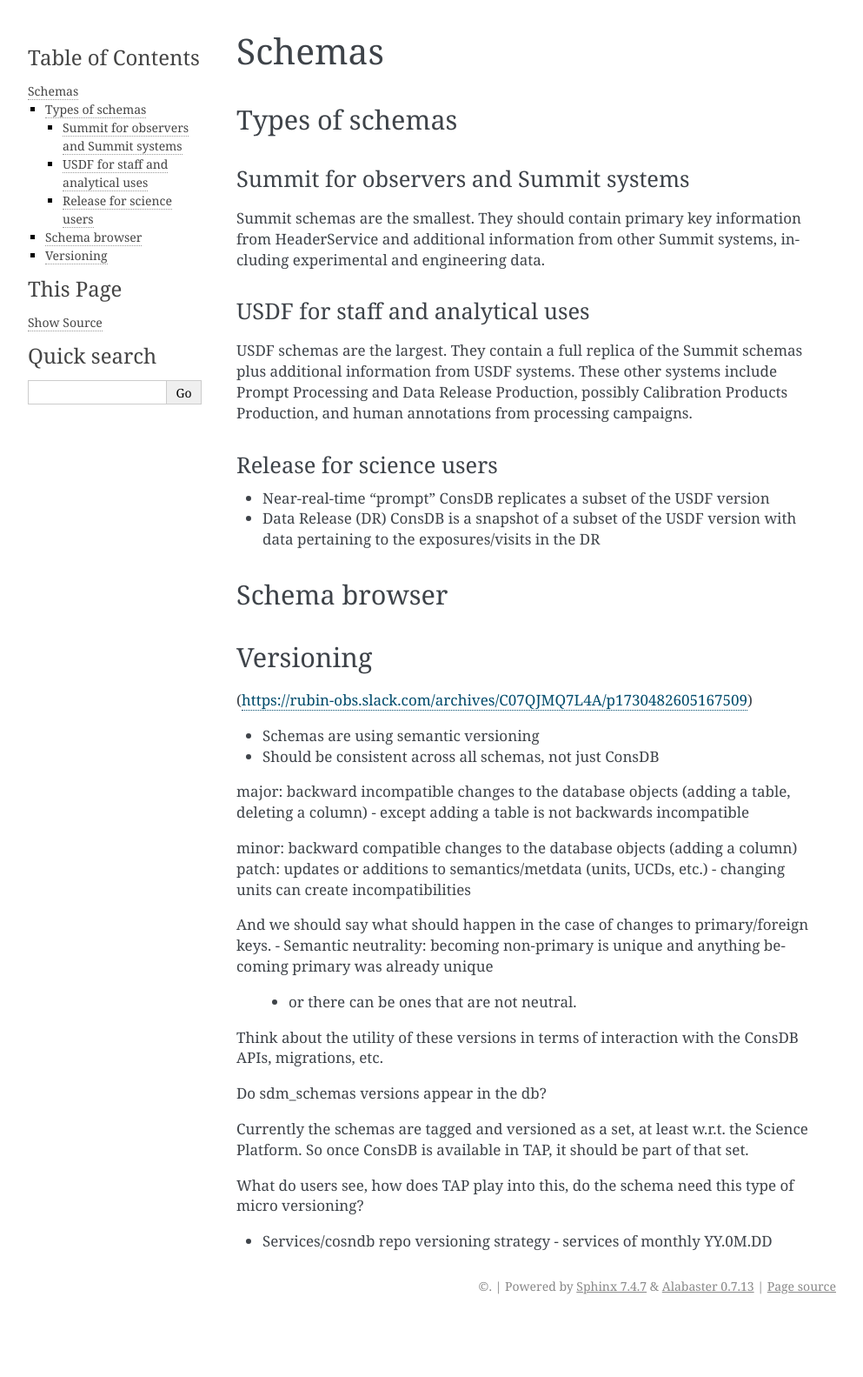
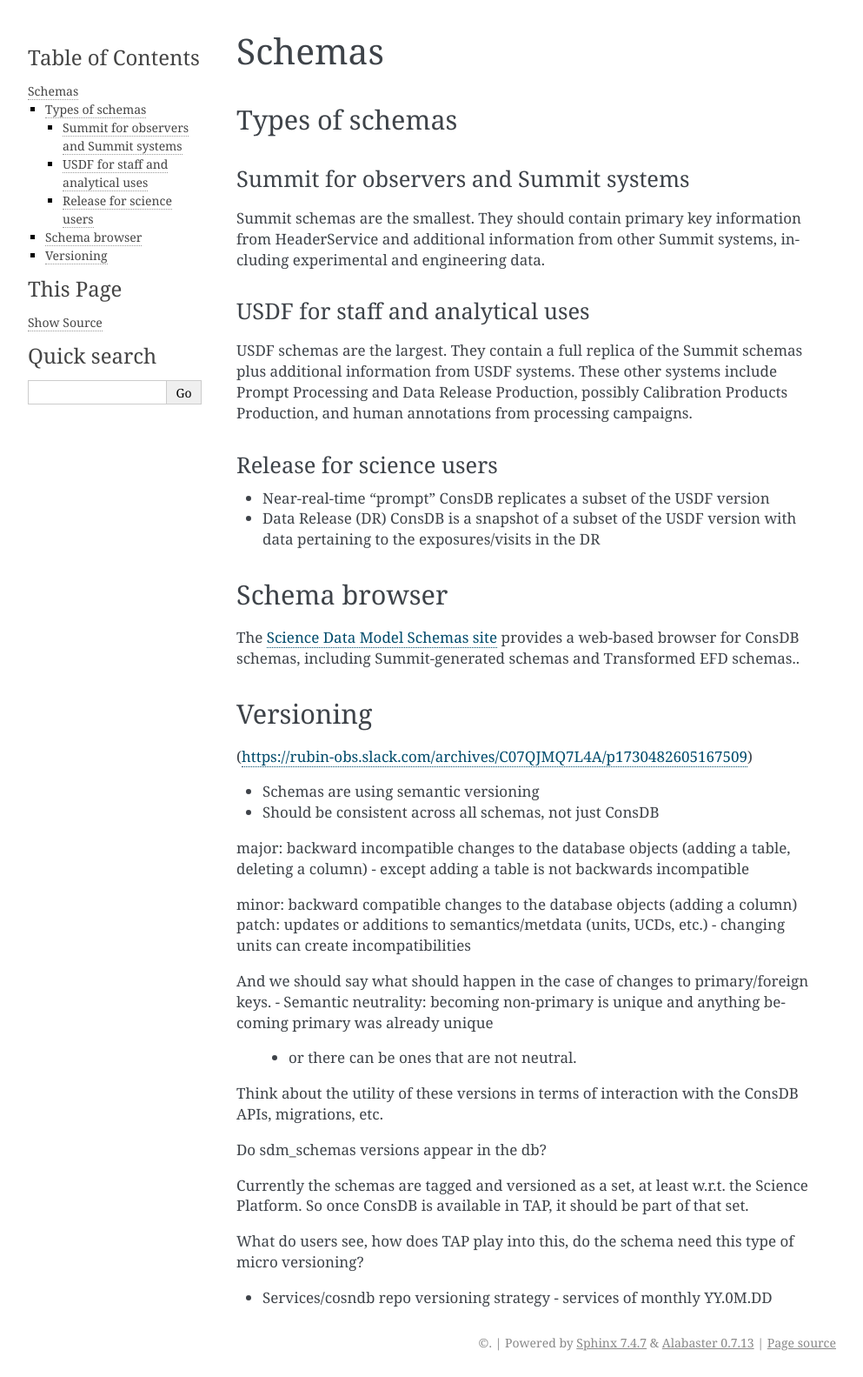
Before and after one commit to lsst-dm/consdb, a Sphinx documentation site: the page built from doc/user-guide/schemas.rst, in a window 1280 px wide. Shown: the whole page at 87% size, without its empty margins (148-1141 px from the left). Built offline with Sphinx 7.4.7, drawn with Linux system fonts in a browser that asks for light colours; before the commit the page ends 1518 px from its top, so only the background shows below that.

Commit message:
Add link to schema browser.

```diff
--- a/doc/user-guide/schemas.rst
+++ b/doc/user-guide/schemas.rst
@@ -20,6 +20,8 @@ Release for science users
 
 Schema browser
 ==============
+
+The `Science Data Model Schemas site <https://sdm-schemas.lsst.io>`__ provides a web-based browser for ConsDB schemas, including Summit-generated schemas and Transformed EFD schemas..
 
 Versioning
 ==========
```
